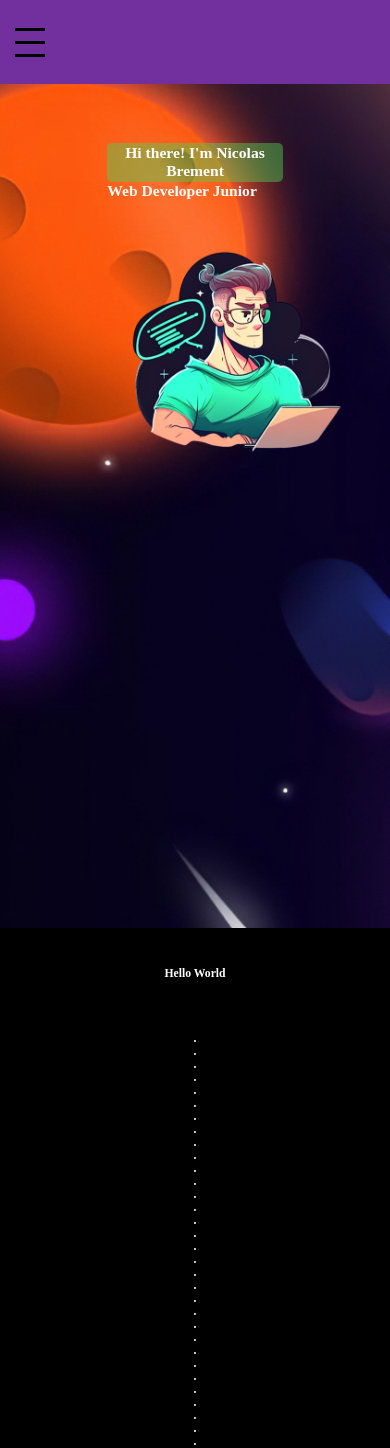
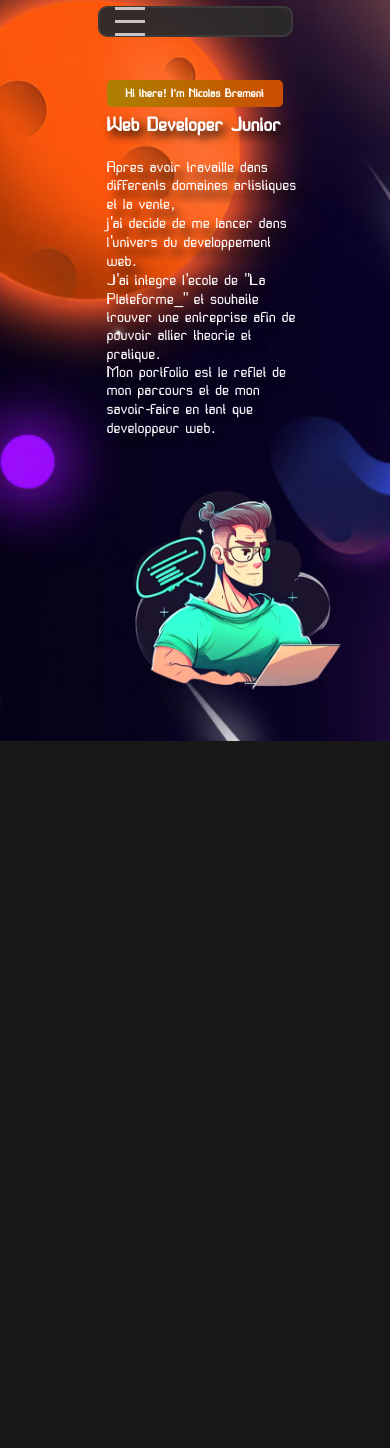
Before and after one commit to nicolas-brement/portfolio2, a PHP site: page / in a window 390 px wide. After the commit the page ends 741 px from the top, so only its background shows below. Run offline with PHP 8.4, Linux system fonts and the light colour scheme.

Commit message:
Fin de la première partie
Ajout de la description, modification de la police, de la barre header et rendu responsive.

```diff
--- a/portfolio2/animation.js
+++ b/portfolio2/animation.js
@@ -15,9 +15,11 @@ function toggleMenu() {
     entries .forEach(function(entry) {
         if (entry.intersectionRatio > ratio) {
             entry.target.classList.add('reveal-visible')
+            entry.target.classList.add('reveal2-visible')
             console.log('visible')
           } else {
             entry.target.classList.remove('reveal-visible')
+            entry.target.classList.remove('reveal2-visible')
             console.log('invisible')
           }
     });
@@ -25,6 +27,9 @@ function toggleMenu() {
 
   const observer = new IntersectionObserver(handleIntersect, options);
   observer.observe(document.querySelector('.reveal'));
+
+  const observer2 = new IntersectionObserver(handleIntersect, options);
+  observer.observe(document.querySelector('.reveal2'));
 
 
   /*function isInViewport(element) {
--- a/portfolio2/index.php
+++ b/portfolio2/index.php
@@ -6,6 +6,7 @@
 </head>
 
 <body>
+    <a><img id="background-pres" src="images/planet4.png" alt="background"></a>
 <header>
     <div class="hamburger-menu" onclick="toggleMenu()">
         <div class="bar1"></div>
@@ -21,20 +22,40 @@
 
 <div class="container">
 <section>
-<a><img id="background-pres" src="images/planet4.png" alt="background"></a>
+
 <div class="box1">
     <div class="description reveal">
-        <h1>Hi there! I'm Nicolas Brement</h1>
-        <h2>Web Developer Junior</h2>
+    <h1 class="text-bg">Hi there! I'm Nicolas Brement</h1>
+        <h2>Web Developer Junior</h2><br>
+        <p>Après avoir travaillé dans différents domaines artistiques et la vente,<br> j'ai décidé de me lancer
+            dans l'univers du développement web.<br> J'ai intégré l'école de "La Plateforme_" et souhaite trouver une entreprise afin de pouvoir
+            allier théorie et pratique.<br> Mon portfolio est le reflet de mon parcours et de mon savoir-faire en tant que développeur web.
 
-        <div class="avatar"><img src="images/avatar2.png"></div>
+
+        <div class="avatar reveal2"><img src="images/avatar2.png"></div>
         </div>
     </div>
 </div>
 </section>
 
 <section>
-    <h3>Hello World<h3><br>
+<div class="container2">
+    <h3>FORMATION</h3><br><h4>
+.1<br>
+.2<br>
+.3<br>
+.4<br>
+.5<br>
+.6<br>
+.7<br>
+.8<br>
+.9<br>
+.10<br>
+.11<br>
+.12<br>
+.13<br>
+.14<br>
+.15<br>
 .<br>
 .<br>
 .<br>
@@ -51,23 +72,8 @@
 .<br>
 .<br>
 .<br>
-.<br>
-.<br>
-.<br>
-.<br>
-.<br>
-.<br>
-.<br>
-.<br>
-.<br>
-.<br>
-.<br>
-.<br>
-.<br>
-.<br>
-.<br>
-.<br>
-</h2>
+</h4>
+</div>
 </section>
 
 </body>
--- a/portfolio2/style.css
+++ b/portfolio2/style.css
@@ -2,32 +2,44 @@
     box-sizing: border-box;
     margin: 0;
     padding: 0;
-  }
+}
+
+@font-face {
+    font-family: "exospace";
+    src: url("Exo-Space-DEMO.ttf") format("truetype");
+}
 
 body {
     background-size: 50%;
-    background-color: black;
+    background-color: rgb(24, 24, 24);
+   /* cursor: url(/static/media/arrowPoint.5b3f3b5c07736388f143.svg) 15 15,move;*/
 }
 
 header {
+    position: fixed;
+    z-index: 999;
+    top: 0;
+    left: 25%;
     display: flex;
     align-items: center;
-    width: 100%;
-    height: 10%;
-    background: rgb(114,47,158);
-    background: linear-gradient(90deg, rgba(114,47,158,1) 0%, rgba(114,47,158,1) 100%);
+    width: 50%;
+    height: 9%;
+    margin: 0 auto;
+    background: rgba(44, 42, 44, 0.955);
     border-style: 0 5px 10px rgba(79,208,83,1), 0 5px 10px rgba(79,208,83,1);
+    border-radius: 1.2vw;
+    margin-top: 1.5%;
+    border: rgb(59, 58, 59) 2px solid;
 }
 
 .container {
     display: flex;
     flex-direction: column;
     height: 100%;
+    margin-top: 5.5vw;
+
 }
 
-section h3 {
-    margin-top: 10%;
-}
 
 .hamburger-menu {
   width: 40px;
@@ -47,12 +59,13 @@ li {
 .bar1, .bar2, .bar3 {
   width: 30px;
   height: 3px;
-  background-color: black;
+  background-color: rgb(201, 196, 196);
   margin: 5px 0;
 }
 
 .menu-list {
   display: none;
+  color: rgb(201, 196, 196);
 }
 
 .menu-list.show-menu {
@@ -61,7 +74,6 @@ li {
 
 .box1 {
     width: 100%;
-    margin-top: 15%;
     display: flex;
     flex-direction: row;
 }
@@ -72,9 +84,10 @@ li {
     background-repeat: no-repeat;
     background-position: center;
     background-attachment: fixed;
-    height: 100%;
+    height: 110%;
     width: 100%;
-    top: 10%;
+    top: 0;
+    object-fit: cover;
 }
 
 #description {
@@ -89,34 +102,102 @@ h1 {
     display: flex;
     align-items: center;
     justify-content: center;
-    font-size: 2vw;
+    font-size: 1.5vw;
     color: white;
     text-align: center;
     background: rgb(79,208,83);
     background: linear-gradient(90deg, rgba(79,208,83,0.458420868347339) 0%, rgba(79,208,83,0.4500175070028011) 100%);
-    width: 28vw;
+    width: 23vw;
     height: 3vw;
     border-radius: 10px;
+    font-family: 'exospace', sans-serif;
 }
+
+.text-bg {
+    position: relative;
+    top: 15%;
+    margin-bottom: 2%;
+    color: white;
+    background-image: linear-gradient(to right, #F96332, #F2385A);
+    mix-blend-mode: difference;
+    animation: hue 60s infinite linear;
+}
+
+
+
+@keyframes hue {
+  from {
+    filter: hue-rotate(0deg);
+  }
+  to {
+    filter: hue-rotate(360deg);
+  }
+}
+
 
 h2 {
     display: flex;
     align-items: center;
-    font-size: 3vw;
+    font-size: 3.5vw;
+    margin-bottom: 2%;
     color: white;
     text-align: center;
+    position: relative;
+    top: 15%;
+    font-family: 'exospace', sans-serif;
+    text-shadow: #000 2px 2px 10px;
 }
 
 h3 {
-    display: flex;
-    align-items: center;
-    justify-content: center;
     font-size: 3vw;
-    color: white;
+    color: #14e956;
     text-align: center;
+    background: rgb(59, 58, 59);
+    width: 23vw;
+    height: 3vw;
+    border-radius: 10px;
+    font-family: 'exospace', sans-serif;
 }
 
+h4 {
+    font-size: 3vw;
+}
 
+.container2 {
+    position: absolute;
+    display: flex;
+    flex-direction: column;
+    justify-content: center;
+    align-items: center;
+    width: 100%;
+    height: 100%;
+    margin-top: 40%;
+
+}
+
+p {
+    display: flex;
+    width: 95%;
+    font-size: 1.9vw;
+    color: white;
+    position: relative;
+    top: 15%;
+    font-family: 'exospace', sans-serif;
+    text-shadow: #000 8px 8px 10px;
+}
+
+.home .tooling .tooling-title h2 {
+    -webkit-text-stroke: .1px #000;
+    -webkit-text-fill-color: #14e956;
+}
+
+.tooling-title h2 {
+    color: #14e956;
+    font-family: Cyborg;
+    font-weight: 900;
+    text-shadow: 3px 3px 0 #000,-1px -1px 0 #000,1px -1px 0 #000,-1px 1px 0 #000,1px 1px 0 #000;
+    text-transform: uppercase;
+}
 
 /****** ANIMATION PRESENTATION ******/
 
@@ -132,10 +213,11 @@ h3 {
     display: flex;
     flex-direction: row;
     align-items: center;
-    width: 30vw;
-    height: 30vw;
-    left: 95%;
-    bottom: 35%;
+    width: 40vw;
+    height: 40vw;
+    left: 105%;
+    bottom: 65%;
+
 }
 /*
 @keyframes fade-up-left {
@@ -164,25 +246,68 @@ h3 {
     transition: 1.8s;
 }
 
+.reveal2 {
+    opacity: 0;
+    transform: translateY(150px) translateX(150px);
+}
+
+.reveal2-visible {
+    opacity: 1;
+    transform: translateY(0) translateX(0);
+    transition: 1.8s;
+}
+
 
 
 
 
 @media only screen and (max-width: 768px) {
-    #background-pres {
-        background-size: 20%;
-        background-size: contain;
+
+   #background-pres {
+        position: absolute;
+        background-size: 100%;
         background-repeat: no-repeat;
-        height: 100%;
+        background-position: center;
+        background-attachment: fixed;
+        height: 190vw;
         width: 100%;
-        top: 10%;
+        top: 0;
         object-fit: cover;
-    }
+   }
+
+   header {
+        position: relative;
+        position: fixed;
+        z-index: 999;
+        height: 8vw;
+        top: 0;
+        display: flex;
+        align-items: center;
+        margin: 0 auto;
+        background: rgba(44, 42, 44, 0.955);
+        border-style: 0 5px 10px rgba(79,208,83,1), 0 5px 10px rgba(79,208,83,1);
+        border-radius: 2.4vw;
+        margin-top: 1.5%;
+        border: rgb(59, 58, 59) 2px solid;
+}
+
+.hamburger-menu {
+    width: 40px;
+    height: 40px;
+    display: flex;
+    flex-direction: column;
+    justify-content: center;
+    align-items: center;
+    cursor: pointer;
+    margin-left: 10px;
+  }
 
     .container {
         display: flex;
         flex-direction: column;
         height: 100%;
+        width: 100%;
+
     }
 
     #description {
@@ -197,23 +322,49 @@ h3 {
         display: flex;
         align-items: center;
         justify-content: center;
-        font-size: 4vw;
+        font-size: 3vw;
         color: white;
         text-align: center;
         background: rgb(79,208,83);
         background: linear-gradient(90deg, rgba(79,208,83,0.458420868347339) 0%, rgba(79,208,83,0.4500175070028011) 100%);
         width: 45vw;
-        height: 10vw;
+        height: 7vw;
         border-radius: 5px;
+        font-family: 'exospace', sans-serif;
     }
 
     h2 {
         display: flex;
         align-items: center;
+        margin-top: 2%;
+        font-size: 5vw;
+        color: white;
+        text-align: center;
+        font-family: 'exospace', sans-serif;
+        text-shadow: #000 5px 5px 10px;
+    }
+
+
+    h3 {
+
+        font-size: 3vw;
+        color: #14e956;
+        text-align: center;
+        background: rgb(59, 58, 59);
+        width: 23vw;
+        height: 3vw;
+        border-radius: 10px;
+        font-family: 'exospace', sans-serif;
+    }
+
+    p {
+        display: flex;
+        width: 100%;
         font-size: 4vw;
         color: white;
-        text-align: center;
-
+        position: relative;
+        font-family: 'exospace', sans-serif;
+        text-shadow: #000 8px 8px 10px;
     }
 
     .box1 {
@@ -236,4 +387,27 @@ h3 {
         left: 2%;
     }
 
+    .reveal2 {
+        opacity: 0;
+        transform: translateY(150px);
+    }
+
+    .reveal2-visible {
+        opacity: 1;
+        transform: translateY(0) translateX(0);
+        transition: 1.8s;
+    }
+
+    .container2 {
+        position: absolute;
+        display: flex;
+        flex-direction: column;
+        justify-content: center;
+        align-items: center;
+        width: 100%;
+        height: 100%;
+        margin-top: 50%;
+
+    }
+
 }
```
Also changed, not shown: portfolio2/Exo-Space-DEMO.ttf (added).
